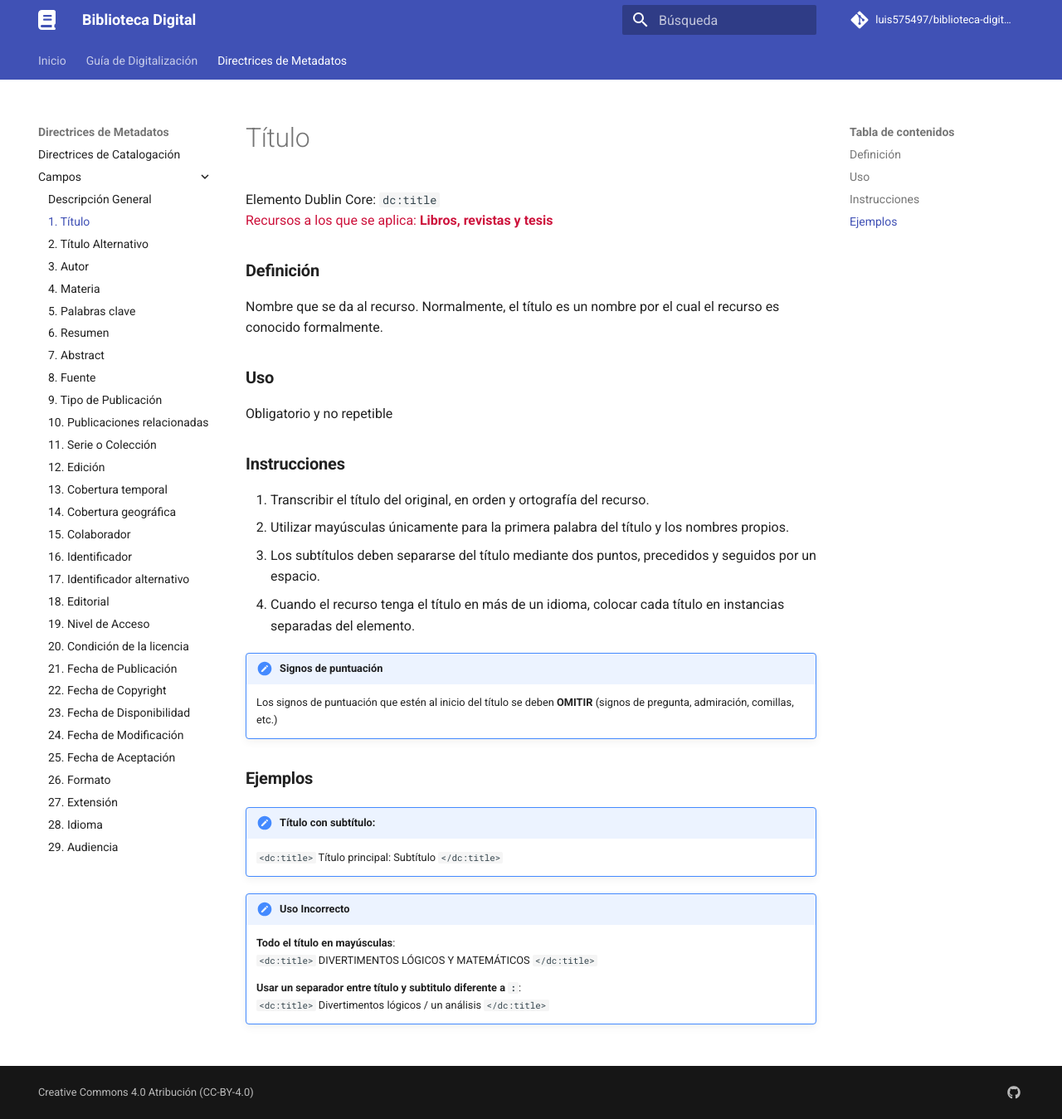
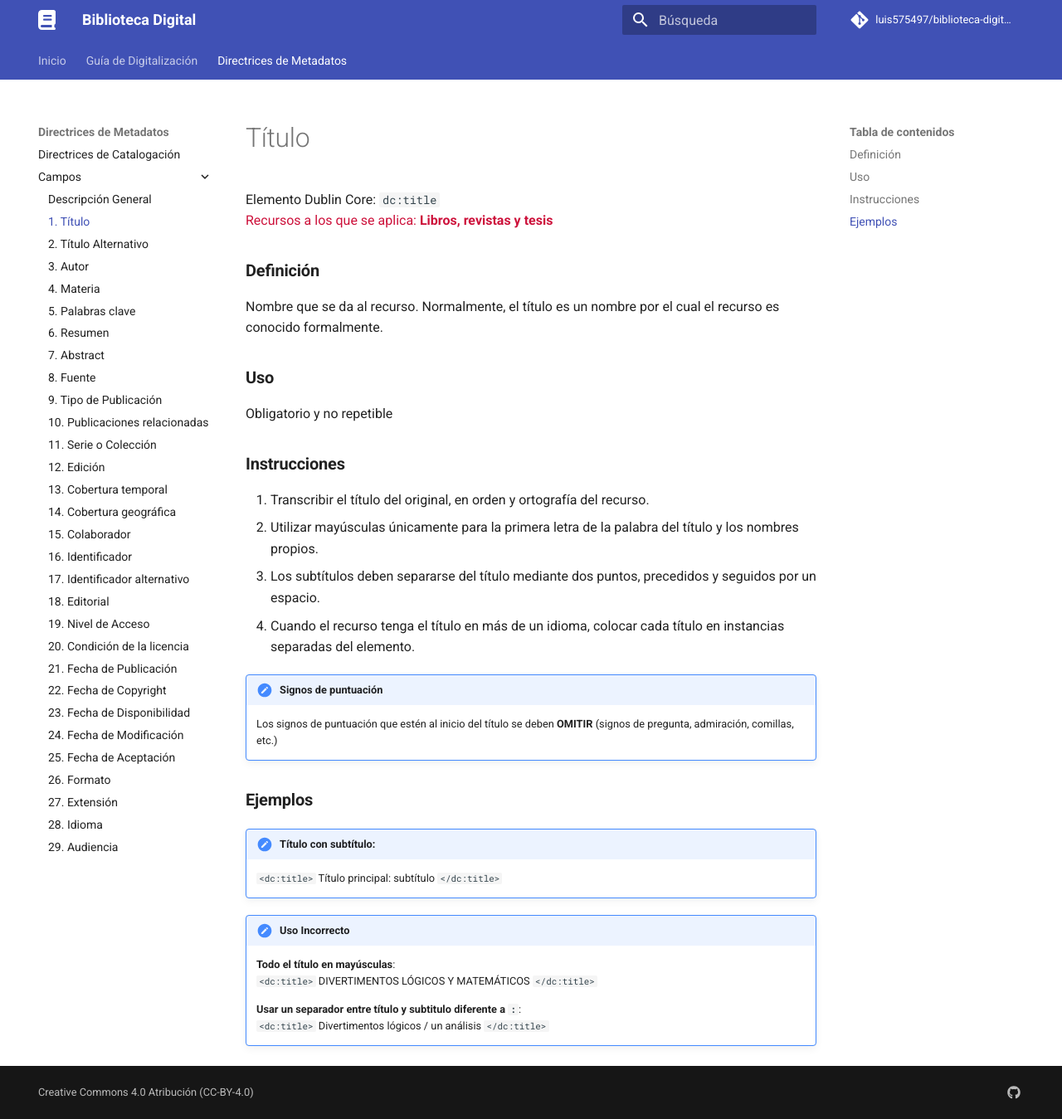
Before and after one commit to luis575497/biblioteca-digital-docs, an MkDocs documentation site: the page built from docs/metadatos/titulo.md, in a window 1280 px wide and 1349 px high. Shown: the whole window at 83% size. Built offline with MkDocs 1.6.1 and Material for MkDocs 9.7.7, drawn with Linux system fonts in a browser that asks for light colours; comment, search, counter and statistics services are not loaded; the version menu is left out.

Commit message:
Update titulo.md

```diff
--- a/docs/metadatos/titulo.md
+++ b/docs/metadatos/titulo.md
@@ -10,8 +10,8 @@ Obligatorio y no repetible
 
 ### __Instrucciones__
 1. Transcribir el título del original, en orden y ortografía del recurso.
-2. Utilizar mayúsculas únicamente para la primera palabra del título y los nombres propios.
-3. Los subtítulos deben   separarse del título mediante dos puntos, precedidos y seguidos por un espacio.
+2. Utilizar mayúsculas únicamente para la primera letra de la palabra del título y los nombres propios.
+3. Los subtítulos deben separarse del título mediante dos puntos, precedidos y seguidos por un espacio.
 4. Cuando el recurso tenga el título en más de un idioma, colocar cada título en instancias separadas del elemento.
 
 !!! error "Signos de puntuación"
@@ -19,7 +19,7 @@ Obligatorio y no repetible
 ### __Ejemplos__
 
 !!! done "Título con subtítulo:"
-    `<dc:title>` Título principal: Subtítulo `</dc:title>`
+    `<dc:title>` Título principal: subtítulo `</dc:title>`
 
 
 !!! error "Uso Incorrecto"
```
